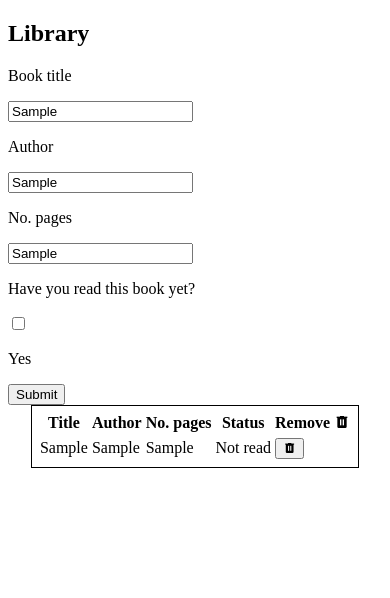
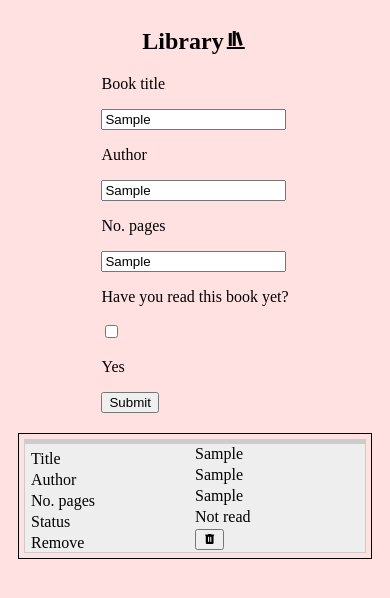
Before and after one commit to Roblou2/book-library, a plain HTML site: page index.html in a window 390 px wide. Both pictures are taken after typing "Sample", "Sample", "Sample" into the empty fields and a click on the button "Submit". Drawn offline with Linux system fonts and the light colour scheme.

Commit message:
add style

```diff
--- a/index.html
+++ b/index.html
@@ -11,7 +11,8 @@
 </head>
 <body>
     <div class="form-container">
-        <h2>Library</h2>
+
+        <h2>Library<span class="mdi mdi-bookshelf"></span></h2>
 
           <div class="field">
                 <label for="title">
--- a/style.css
+++ b/style.css
@@ -1,5 +1,111 @@
 .library {
     border: black solid 1px;
-    margin: auto;
+
     padding: 5px;
 }
+
+body {
+    display: flex;
+    padding: 0 10px;
+background-color: #ffe1e1;
+
+}
+
+tr:nth-of-type(odd) {
+    background: #eee;
+  }
+
+  tr:nth-of-type(even) {
+    background: white;
+  }
+
+  .lib-display {
+    width: 100%;
+    border-collapse: collapse;
+  }
+
+
+@media screen and (min-width: 700px) {
+    body {
+        flex-flow: column wrap;
+     height: 1000px;
+     padding: 0;
+
+    }
+
+    .form-container {
+        width: 100%;
+        max-width: 25%;
+        height: 1000px;
+        background-color: #ebebeb;
+    }
+
+    .lib-display {
+        width: 100%;
+        max-width: 70%;
+        height: 1000px;
+    }
+
+    table.library {
+        width: 80%;
+        max-width: 2000px;
+    }
+    }
+
+@media screen and (max-width: 699px) {
+
+body {
+ flex-flow: column;
+ align-items: center;
+ gap: 20px;
+}
+h2 {
+    text-align: center;
+}
+
+.lib-display {
+    max-width: 550px;
+    width: 100%;
+}
+
+table.library, thead, tbody, th, td, tr {
+    display: block;
+}
+
+th {
+    position: absolute;
+    top: -9999px;
+    left: -9999px;
+}
+
+tr { border: 1px solid #ccc; }
+
+td {
+    /* Behave  like a "row" */
+    border: none;
+    border-bottom: 1px solid #eee;
+    position: relative;
+    padding-left: 50%;
+}
+
+td:before {
+
+    position: absolute;
+
+    top: 6px;
+    left: 6px;
+    width: 45%;
+    padding-right: 10px;
+    white-space: nowrap;
+}
+
+/*
+Label the data
+*/
+td:nth-of-type(1):before { content: "Title"; }
+td:nth-of-type(2):before { content: "Author"; }
+td:nth-of-type(3):before { content: "No. pages"; }
+td:nth-of-type(4):before { content: "Status"; }
+td:nth-of-type(5):before { content: "Remove"; }
+
+}
```
